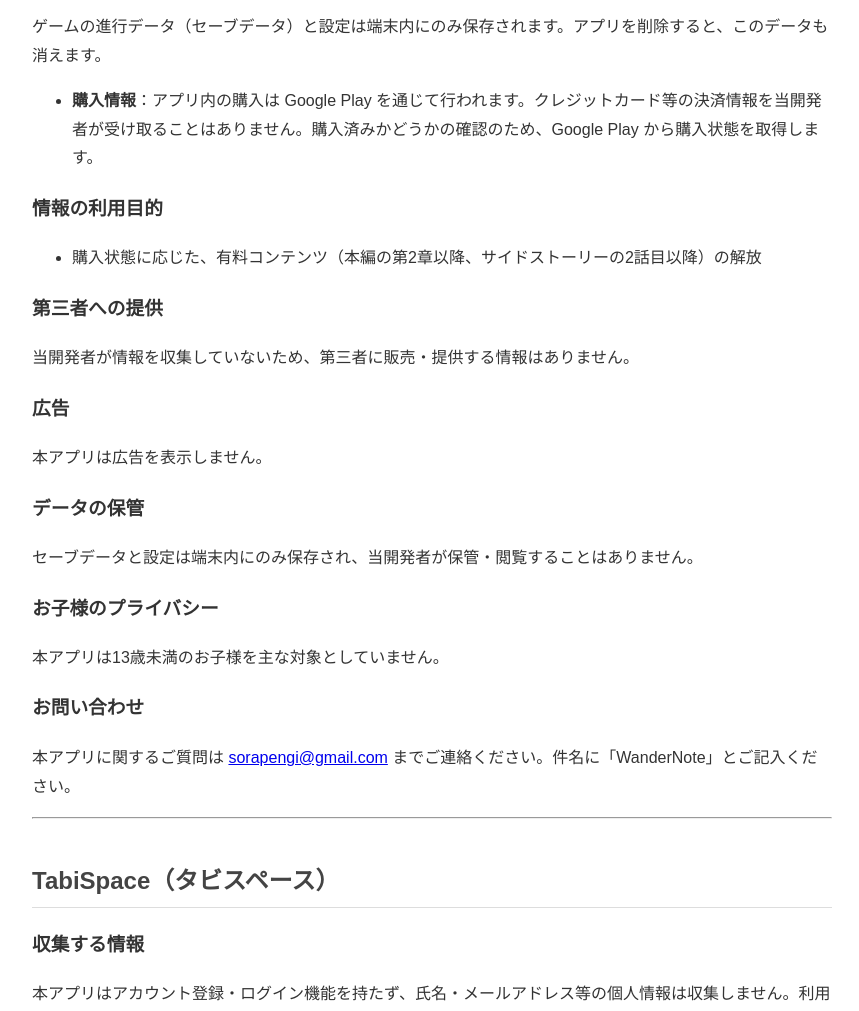
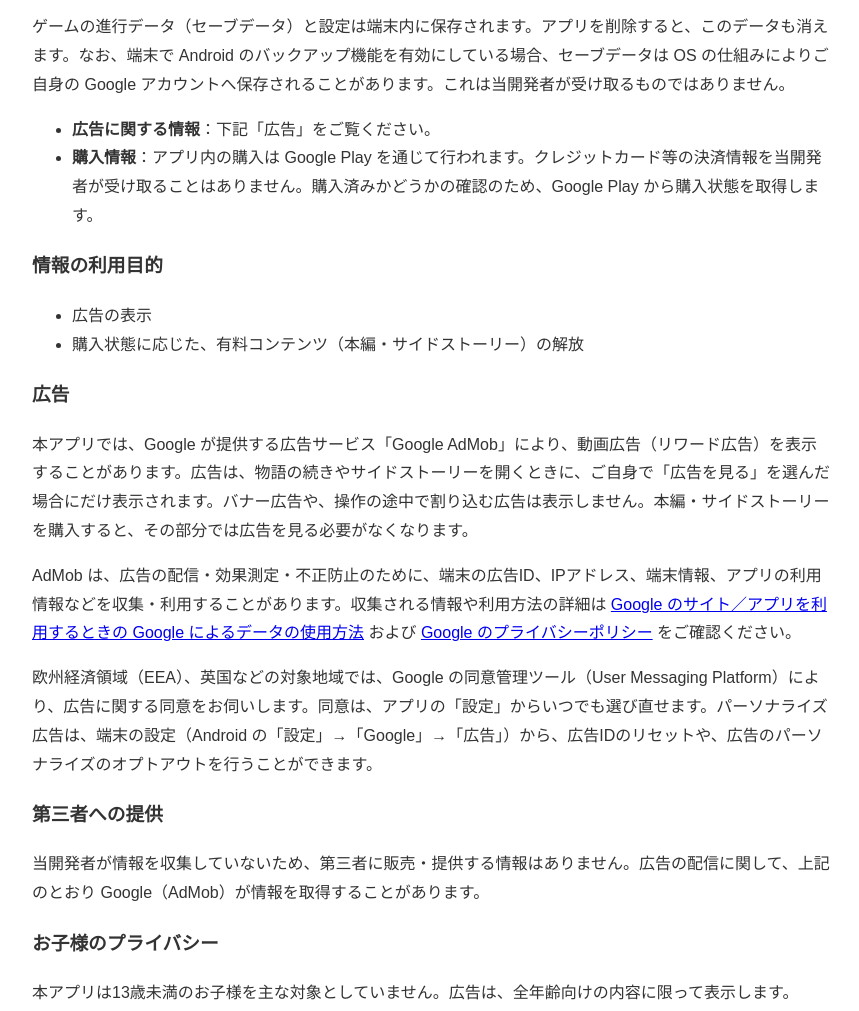
Before and after one commit to sorapenguin/privacy-policy, a plain HTML site: page index.html in a window 1280 px wide. Shown: the part 8317-9328 px from the top of the page, without its empty margins (208-1067 px from the left). Drawn offline with Linux system fonts and the light colour scheme.

Commit message:
WanderNote: rewarded ads (AdMob, only when the player chooses to watch), consent via UMP, G-rated ads, Android backup note
Co-Authored-By: Claude Opus 5.5 <noreply@anthropic.com>

```diff
--- a/index.html
+++ b/index.html
@@ -235,31 +235,33 @@
 
 <h3>収集する情報</h3>
 <p>本アプリはアカウント登録・ログイン機能を持たず、氏名・メールアドレス等の個人情報は収集しません。利用状況の分析（アクセス解析）も行わず、当開発者のサーバーへ情報を送信することもありません。</p>
-<p>ゲームの進行データ（セーブデータ）と設定は端末内にのみ保存されます。アプリを削除すると、このデータも消えます。</p>
+<p>ゲームの進行データ（セーブデータ）と設定は端末内に保存されます。アプリを削除すると、このデータも消えます。なお、端末で Android のバックアップ機能を有効にしている場合、セーブデータは OS の仕組みによりご自身の Google アカウントへ保存されることがあります。これは当開発者が受け取るものではありません。</p>
 <ul>
+  <li><strong>広告に関する情報</strong>：下記「広告」をご覧ください。</li>
   <li><strong>購入情報</strong>：アプリ内の購入は Google Play を通じて行われます。クレジットカード等の決済情報を当開発者が受け取ることはありません。購入済みかどうかの確認のため、Google Play から購入状態を取得します。</li>
 </ul>
 
 <h3>情報の利用目的</h3>
 <ul>
-  <li>購入状態に応じた、有料コンテンツ（本編の第2章以降、サイドストーリーの2話目以降）の解放</li>
+  <li>広告の表示</li>
+  <li>購入状態に応じた、有料コンテンツ（本編・サイドストーリー）の解放</li>
 </ul>
 
+<h3>広告</h3>
+<p>本アプリでは、Google が提供する広告サービス「Google AdMob」により、動画広告（リワード広告）を表示することがあります。広告は、物語の続きやサイドストーリーを開くときに、ご自身で「広告を見る」を選んだ場合にだけ表示されます。バナー広告や、操作の途中で割り込む広告は表示しません。本編・サイドストーリーを購入すると、その部分では広告を見る必要がなくなります。</p>
+<p>AdMob は、広告の配信・効果測定・不正防止のために、端末の広告ID、IPアドレス、端末情報、アプリの利用情報などを収集・利用することがあります。収集される情報や利用方法の詳細は
+<a href="https://policies.google.com/technologies/partner-sites" target="_blank" rel="noopener">Google のサイト／アプリを利用するときの Google によるデータの使用方法</a>
+および <a href="https://policies.google.com/privacy" target="_blank" rel="noopener">Google のプライバシーポリシー</a> をご確認ください。</p>
+<p>欧州経済領域（EEA）、英国などの対象地域では、Google の同意管理ツール（User Messaging Platform）により、広告に関する同意をお伺いします。同意は、アプリの「設定」からいつでも選び直せます。パーソナライズ広告は、端末の設定（Android の「設定」→「Google」→「広告」）から、広告IDのリセットや、広告のパーソナライズのオプトアウトを行うことができます。</p>
+
 <h3>第三者への提供</h3>
-<p>当開発者が情報を収集していないため、第三者に販売・提供する情報はありません。</p>
-
-<h3>広告</h3>
-<p>本アプリは広告を表示しません。</p>
-
-<h3>データの保管</h3>
-<p>セーブデータと設定は端末内にのみ保存され、当開発者が保管・閲覧することはありません。</p>
+<p>当開発者が情報を収集していないため、第三者に販売・提供する情報はありません。広告の配信に関して、上記のとおり Google（AdMob）が情報を取得することがあります。</p>
 
 <h3>お子様のプライバシー</h3>
-<p>本アプリは13歳未満のお子様を主な対象としていません。</p>
+<p>本アプリは13歳未満のお子様を主な対象としていません。広告は、全年齢向けの内容に限って表示します。</p>
 
 <h3>お問い合わせ</h3>
 <p>本アプリに関するご質問は <a href="mailto:sorapengi@gmail.com">sorapengi@gmail.com</a> までご連絡ください。件名に「WanderNote」とご記入ください。</p>
-
 <hr>
 
 <h2 id="tabispace">TabiSpace（タビスペース）</h2>
```
